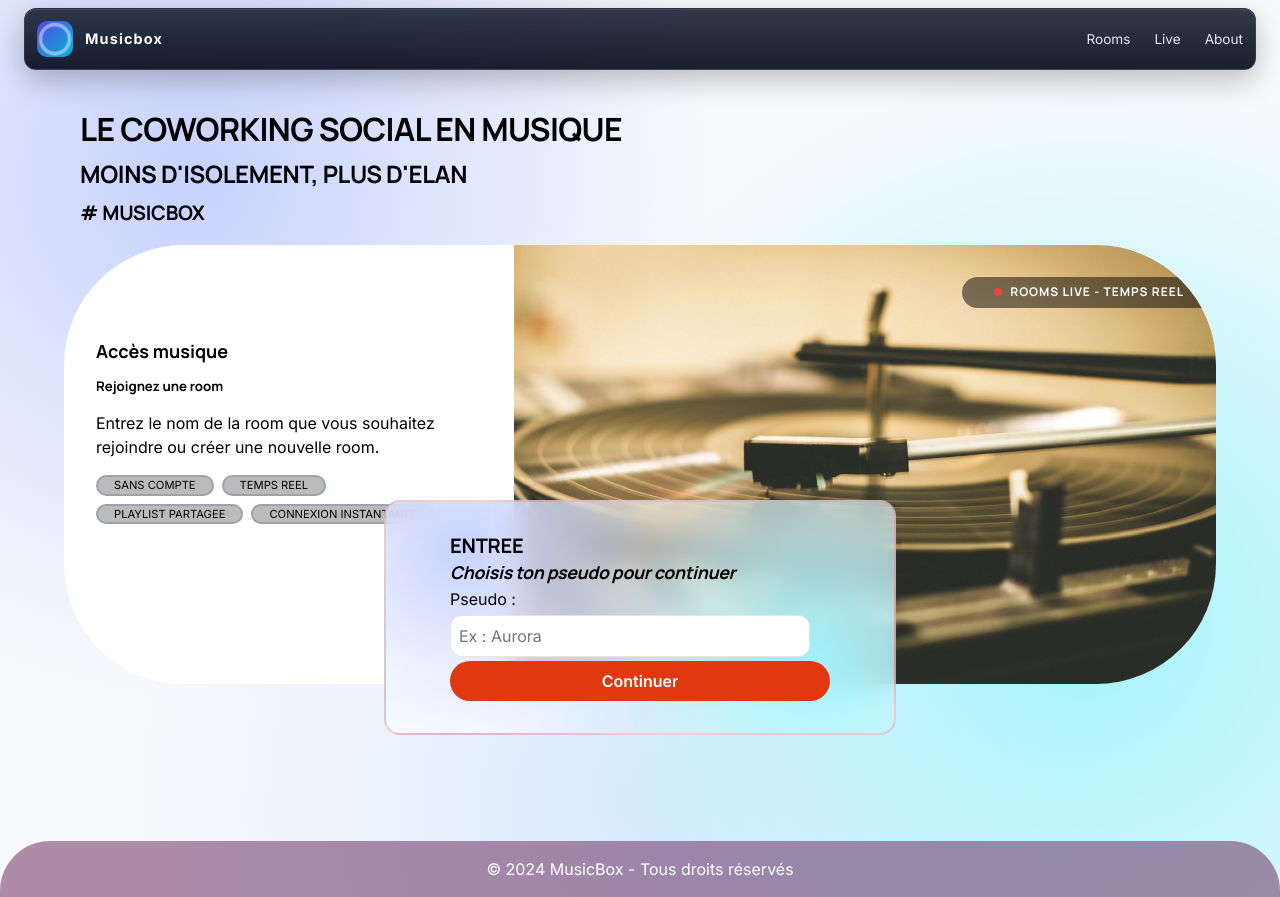
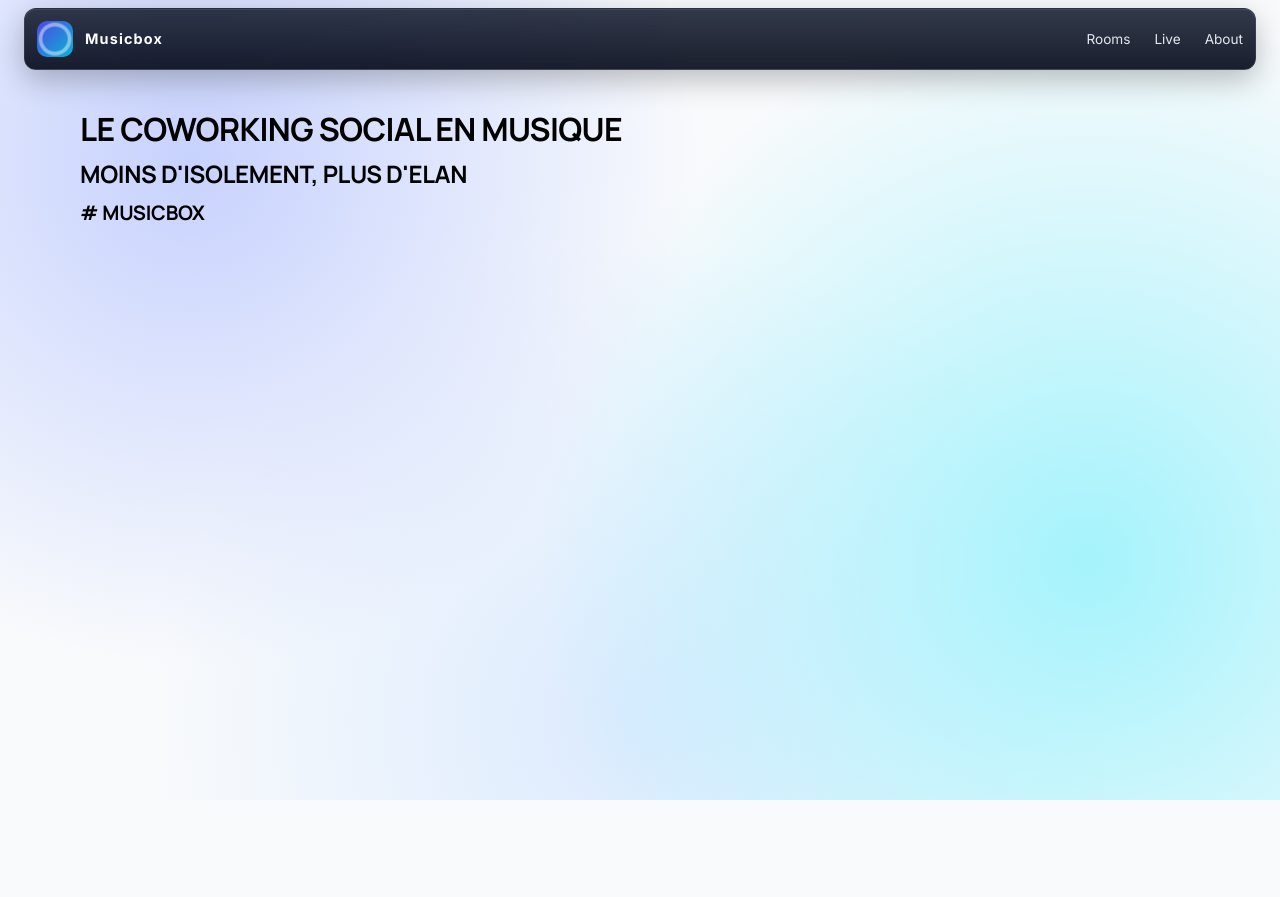
Before and after one commit to 2025-10-CDA-ECO-P6/Mona-RealTime-Room, a React (Vite) app in the folder web/: page /chat in a window 1280 px wide. After the commit the page ends 800 px from the top, so only its background shows below. Built offline with nearby package versions, Linux system fonts and the light colour scheme.

Commit message:
feat(front): react router dom and start page chat

```diff
--- a/web/package.json
+++ b/web/package.json
@@ -11,7 +11,8 @@
   },
   "dependencies": {
     "react": "^19.2.0",
-    "react-dom": "^19.2.0"
+    "react-dom": "^19.2.0",
+    "react-router-dom": "^7.13.0"
   },
   "devDependencies": {
     "@eslint/js": "^9.39.1",
--- a/web/src/App.tsx
+++ b/web/src/App.tsx
@@ -1,61 +1,13 @@
-import './styles/main.scss'
-import Button from './components/ui/Button';
-import Navbar from './components/layout/Navbar';
-import imgHome from './assets/img-home.jpg';
-import ButtonInfo from './components/ui/ButtonInfo';
+import { Routes, Route } from 'react-router-dom'
+import HomePage from './pages/HomePage'
+import ChatPage from './pages/ChatPage'
 
 function App() {
   return (
-    <>
-      <Navbar />
-
-      <main className="page">
-        <header className="hero-header">
-          <h1>LE COWORKING SOCIAL EN MUSIQUE</h1>
-          <h2>MOINS D'ISOLEMENT, PLUS D'ELAN</h2>
-          <h3># MUSICBOX</h3>
-        </header>
-
-        <section className="cards">
-          <div className="card__info">
-            <h4>Accès musique</h4>
-            <h5>Rejoignez une room</h5>
-            <p>Entrez le nom de la room que vous souhaitez rejoindre ou créer une nouvelle room.</p>
-            <div className="buttons_infos">
-              <ButtonInfo>SANS COMPTE</ButtonInfo>
-              <ButtonInfo>TEMPS REEL</ButtonInfo>
-              <ButtonInfo>PLAYLIST PARTAGEE</ButtonInfo>
-              <ButtonInfo>CONNEXION INSTANTANEE</ButtonInfo>
-            </div>
-          </div>
-
-          <div className="card__img">
-            <h6 className="card__img-label">
-              <span className="live-dot" />
-              ROOMS LIVE - TEMPS REEL
-            </h6>
-            <img className="imghome" src={imgHome} alt="Room Live" />
-          </div>
-        </section>
-
-        <section className="card_pseudo">
-          <h3>ENTREE</h3>
-          <h2 className='card_pseudo__title'>Choisis ton pseudo pour continuer</h2>
-          <p>Pseudo :</p>
-          <input
-            type="text"
-            name="pseudo"
-            id="pseudo-input"
-            placeholder="Ex : Aurora"
-          />
-          <Button>Continuer</Button>
-        </section>
-      </main>
-
-      <footer>
-        <p>© 2024 MusicBox - Tous droits réservés</p>
-      </footer>
-    </>
+    <Routes>
+      <Route path="/" element={<HomePage />} />
+      <Route path="/chat" element={<ChatPage />} />
+    </Routes>
   )
 }
 
--- a/web/src/components/ui/Button.tsx
+++ b/web/src/components/ui/Button.tsx
@@ -1,13 +1,12 @@
 import './Button.scss';
 
-type ButtonProps = {
+type ButtonProps = React.ButtonHTMLAttributes<HTMLButtonElement> & {
   children: React.ReactNode;
-  disabled?: boolean;
 };
 
-export default function Button({ children, disabled = false }: ButtonProps) {
+export default function Button({ children, ...props }: ButtonProps) {
   return (
-    <button className="btn" disabled={disabled}>
+    <button className="btn" {...props}>
       {children}
     </button>
   );
--- a/web/src/main.tsx
+++ b/web/src/main.tsx
@@ -1,10 +1,13 @@
-import { StrictMode } from 'react'
-import { createRoot } from 'react-dom/client'
-import "./styles/main.scss";
-import App from './App.tsx'
+import React from 'react'
+import ReactDOM from 'react-dom/client'
+import { BrowserRouter } from 'react-router-dom'
+import App from './App'
+import './styles/main.scss'
 
-createRoot(document.getElementById('root')!).render(
-  <StrictMode>
-    <App />
-  </StrictMode>,
+ReactDOM.createRoot(document.getElementById('root')!).render(
+  <React.StrictMode>
+    <BrowserRouter>
+      <App />
+    </BrowserRouter>
+  </React.StrictMode>,
 )
--- /dev/null
+++ b/web/src/pages/ChatPage.scss
@@ -0,0 +1,23 @@
+@use '../styles/reset';
+@use '../styles/typography';
+@use '../styles/colors';
+@use '@/styles/spacing' as *;
+@use '@/styles/breakpoints' as *;
+@use '@/styles/mixins' as *;
+
+body {
+    margin: 0;
+    background:
+        radial-gradient(circle at 15% 20%, #c7d2fe 0%, transparent 40%),
+        radial-gradient(circle at 85% 70%, #a5f3fc 0%, transparent 45%),
+        radial-gradient(circle at 50% 90%, #dbeafe 0%, transparent 50%),
+        #f8fafc;
+}
+
+#root {
+    display: flex;
+    flex-direction: column;
+    background: transparent;
+
+
+}
--- /dev/null
+++ b/web/src/pages/ChatPage.tsx
@@ -0,0 +1,20 @@
+import './ChatPage.scss'
+import Navbar from '../components/layout/Navbar'
+
+function ChatPage() {
+  return (
+    <>
+      <Navbar />
+
+      <main className="page">
+        <header className="hero-header">
+          <h1>LE COWORKING SOCIAL EN MUSIQUE</h1>
+          <h2>MOINS D'ISOLEMENT, PLUS D'ELAN</h2>
+          <h3># MUSICBOX</h3>
+        </header>
+      </main>
+    </>
+  )
+}
+
+export default ChatPage
--- /dev/null
+++ b/web/src/pages/HomePage.tsx
@@ -0,0 +1,65 @@
+import Button from '../components/ui/Button'
+import Navbar from '../components/layout/Navbar'
+import imgHome from '../assets/img-home.jpg'
+import ButtonInfo from '../components/ui/ButtonInfo'
+import { useNavigate } from 'react-router-dom'
+import '../styles/main.scss'
+
+function HomePage() {
+  const navigate = useNavigate()
+
+  return (
+    <>
+      <Navbar />
+
+      <main className="page">
+        <header className="hero-header">
+          <h1>LE COWORKING SOCIAL EN MUSIQUE</h1>
+          <h2>MOINS D'ISOLEMENT, PLUS D'ELAN</h2>
+          <h3># MUSICBOX</h3>
+        </header>
+
+        <section className="cards">
+          <div className="card__info">
+            <h4>Accès musique</h4>
+            <h5>Rejoignez une room</h5>
+            <p>Entrez le nom de la room que vous souhaitez rejoindre ou créer une nouvelle room.</p>
+            <div className="buttons_infos">
+              <ButtonInfo>SANS COMPTE</ButtonInfo>
+              <ButtonInfo>TEMPS REEL</ButtonInfo>
+              <ButtonInfo>PLAYLIST PARTAGEE</ButtonInfo>
+              <ButtonInfo>CONNEXION INSTANTANEE</ButtonInfo>
+            </div>
+          </div>
+
+          <div className="card__img">
+            <h6 className="card__img-label">
+              <span className="live-dot" />
+              ROOMS LIVE - TEMPS REEL
+            </h6>
+            <img className="imghome" src={imgHome} alt="Room Live" />
+          </div>
+        </section>
+
+        <section className="card_pseudo">
+          <h3>ENTREE</h3>
+          <h2 className="card_pseudo__title">Choisis ton pseudo pour continuer</h2>
+          <p>Pseudo :</p>
+          <input
+            type="text"
+            name="pseudo"
+            id="pseudo-input"
+            placeholder="Ex : Aurora"
+          />
+          <Button onClick={() => navigate('/chat')}>Continuer</Button>
+        </section>
+      </main>
+
+      <footer>
+        <p>© 2024 MusicBox - Tous droits réservés</p>
+      </footer>
+    </>
+  )
+}
+
+export default HomePage
```
Also changed, not shown: 1 other file (tests, documents, lock files or other folders).
